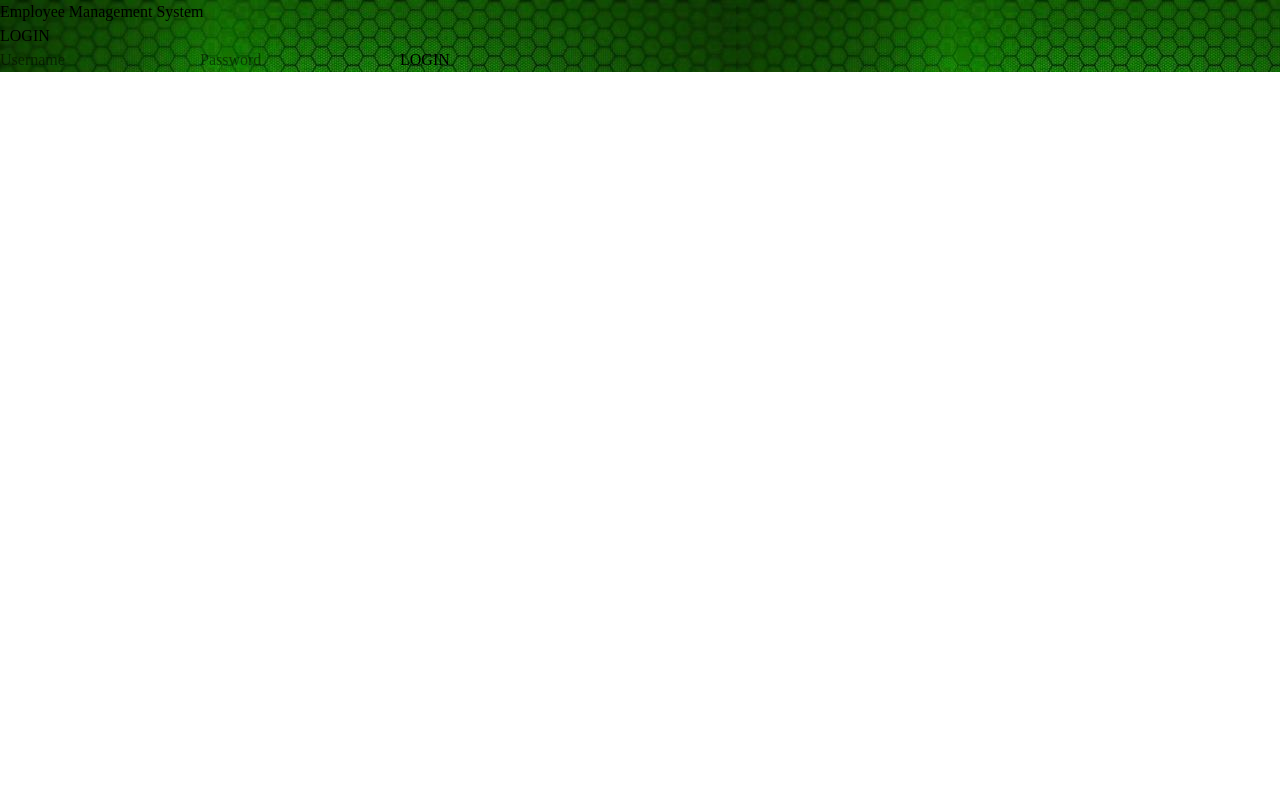
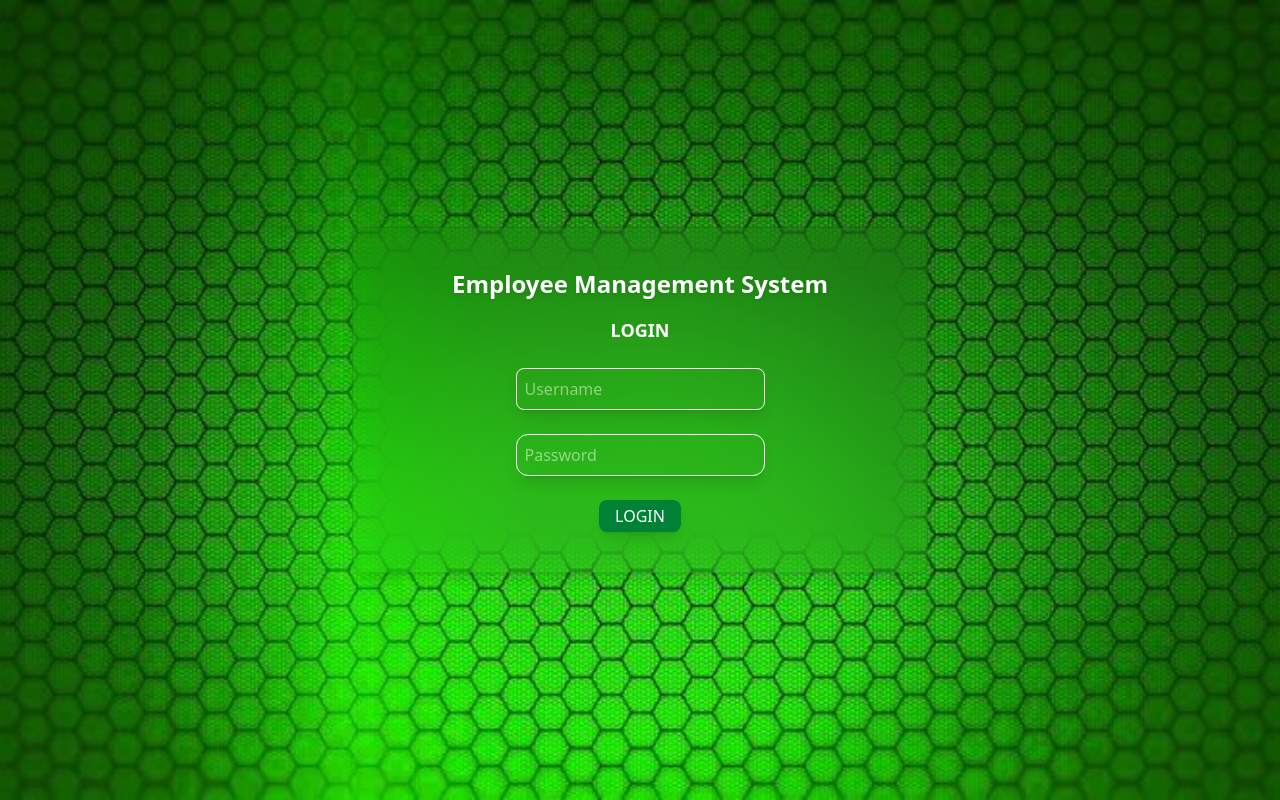
Before and after one commit to benrich09/EMS, a React (Vite) app in the folder frontend/: page / in a window 1280 px wide. Built offline with nearby package versions, Linux system fonts and the light colour scheme.

Commit message:
re-fined the login page

```diff
--- a/frontend/package.json
+++ b/frontend/package.json
@@ -10,10 +10,14 @@
     "preview": "vite preview"
   },
   "dependencies": {
+    "@tailwindcss/vite": "^4.1.11",
+    "axios": "^1.11.0",
     "bcrypt": "^6.0.0",
+    "lucide-react": "^0.536.0",
     "react": "^19.1.0",
     "react-dom": "^19.1.0",
-    "react-router-dom": "^7.7.1"
+    "react-router-dom": "^7.7.1",
+    "tailwindcss": "^4.1.11"
   },
   "devDependencies": {
     "@eslint/js": "^9.30.1",
--- a/frontend/src/pages/Login.jsx
+++ b/frontend/src/pages/Login.jsx
@@ -1,11 +1,26 @@
-import React from 'react'
+import React from 'react';
+import { useState } from 'react'
+import axios from 'axios';
 
 const Login = () => {
+  const [username, setUsername] = useState('');
+  const [password, setPassword] = useState('');
+
+  const handleSubmit = async (e) => {
+    e.preventDefault();
+    try {
+      //where to add the API endpoint for login I don't know though if u called it login, adjust accordingly
+      const response = await axios.post('http://localhost:3000/api/login', { username, password });
+    } catch (error) {
+      console.error('Login failed:', error);
+    }
+  };
   return (
     <div>
       <div className="min-h-screen bg-cover bg-center flex items-center justify-center"
         style={{ backgroundImage: "url('./src/assets/background.jpg')" }}>
-        <div className="backdrop-blur-xl  space-y-6 border border-black/10 p-10 rounded-xl text-white text-center shadow-lg max-w-xl">
+        <div>
+          <form className="backdrop-blur-xl space-y-6 border border-black/10 p-10 rounded-xl text-white text-center shadow-lg max-w-xl">
 
             <h3 className="text-2xl font-bold mb-4 drop-shadow text-white text-center">
               Employee Management System
@@ -14,22 +29,29 @@ const Login = () => {
             <h3 className='font-bold text-lg'>LOGIN</h3>
 
             <input
-                id=''
+              id='username'
+              value={username}
+              onChange={(e) => setUsername(e.target.value)}
               placeholder='Username'
               className='backdrop-blur-2xl border border-b-amber-50-white/10 p-2 rounded-lg text-amber-50 shadow-lg'
             />
 
             <input
               id='Password'
+              value={password}
+              onChange={(e) => setPassword(e.target.value)}
               placeholder='Password'
               className='backdrop-blur-2xl border border-b-amber-50-white/10 p-2 rounded-xl text-white shadow-lg'
             />
 
             <button
               className="bg-green-700 px-4 py-1 rounded-lg hover:bg-emerald-950 hover:text-white transition-colors duration-300 shadow-lg flex items-center justify-center mx-auto"
-          >
+              onClick={handleSubmit}>
               <span>LOGIN</span>
             </button>
+            {/* Uncomment the following line if you want to add a "Forgot Password?" link
+            <a href="#" className="text-lg text-blue-500 hover:underline">Forgot Password?</a>*/}
+          </form>
         </div>
 
       </div>
```
Also changed, not shown: frontend/src/pages/AdminPages/AdminDashbord.jsx (added), 1 other file (tests, documents, lock files or other folders). Lines whose indentation alone changed are shown as unchanged.
